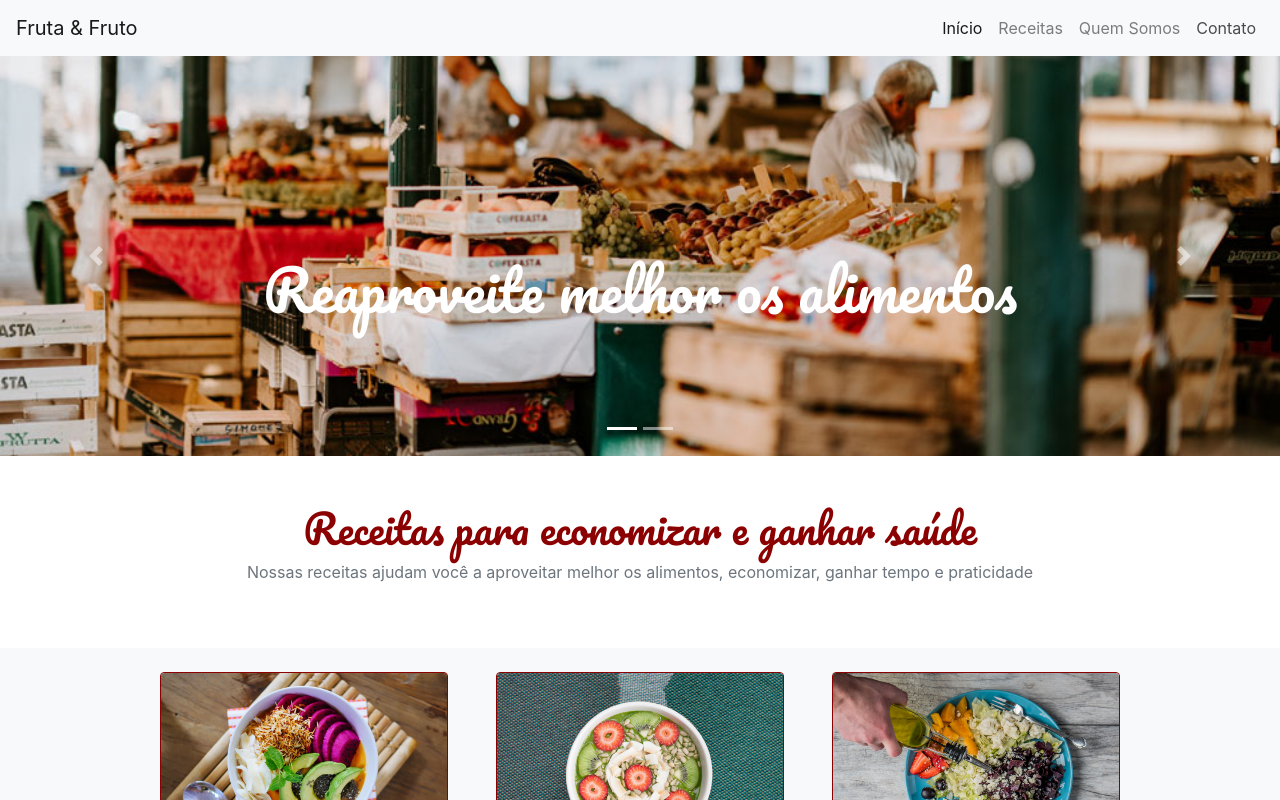
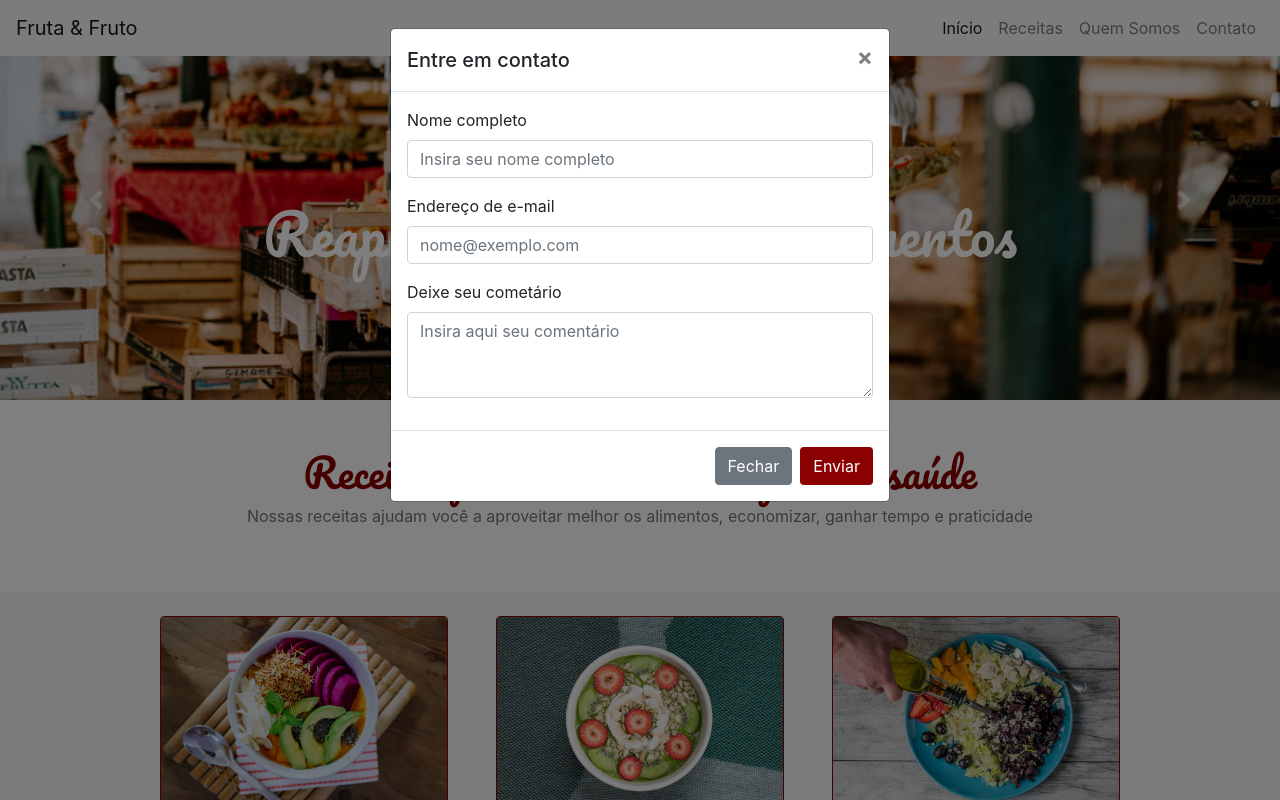
Before and after one commit to ivanfsilva/fruta-fruto, a plain HTML site: page index.html in a window 1280 px wide. Both pictures are taken after a click on the link "Contato". Shown: the top 800 px of the page. Drawn offline with nearby package versions, Linux system fonts and the light colour scheme.

Commit message:
Modal de contato finalizado

```diff
--- a/index.html
+++ b/index.html
@@ -12,7 +12,7 @@
 
 <body>
   <header>
-    <nav class="navbar navbar-expand-lg navbar-light bg-light">
+    <nav class="navbar navbar-expand-lg navbar-light bg-light fixed-top">
       <a class="navbar-brand" href="#">Fruta & Fruto</a>
       <button class="navbar-toggler" type="button" data-toggle="collapse" data-target="#navbarNavAltMarkup" aria-controls="navbarNavAltMarkup" aria-expanded="false" aria-label="Toggle navigation">
         <span class="navbar-toggler-icon"></span>
@@ -21,8 +21,8 @@
         <ul class="navbar-nav">
           <li><a class="nav-item nav-link active" href="#">Início <span class="sr-only">(current)</span></a></li>
           <li><a class="nav-item nav-link" href="#">Receitas</a></li>
-          <li></li><a class="nav-item nav-link" href="#">Quem Somos</a></li>
-          <li></li><a class="nav-item nav-link" href="#">Contato</a></li>
+          <li><a class="nav-item nav-link" href="#">Quem Somos</a></li>
+          <li><a class="nav-item nav-link" data-toggle="modal" data-target="#modal-contato" href="#">Contato</a></li>
         </ul>
       </div>
     </nav>
@@ -125,6 +125,45 @@
     </section>
   </main>
 
+<!-- Modal -->
+<div class="modal fade" id="modal-contato" tabindex="-1" role="dialog" aria-labelledby="exampleModalLabel" aria-hidden="true">
+  <div class="modal-dialog" role="document">
+    <div class="modal-content">
+      <div class="modal-header">
+        <h5 class="modal-title" id="exampleModalLabel">Entre em contato</h5>
+        <button type="button" class="close" data-dismiss="modal" aria-label="Close">
+          <span aria-hidden="true">&times;</span>
+        </button>
+      </div>
+      <div class="modal-body">
+        <form>
+          <div class="form-group">
+            <label for="formGroupExampleInput">Nome completo</label>
+            <input type="text" class="form-control" id="formGroupExampleInput"
+              placeholder="Insira seu nome completo">
+          </div>
+
+          <div class="form-group">
+            <label for="exampleFormControlInput1">Endereço de e-mail</label>
+            <input type="email" class="form-control" id="exampleFormControlInput1"
+              placeholder="nome@exemplo.com">
+          </div>
+
+          <div class="form-group">
+            <label for="exampleFormControlTextarea1">Deixe seu cometário</label>
+            <textarea class="form-control" id="exampleFormControlTextarea1" rows="3"
+              placeholder="Insira aqui seu comentário"></textarea>
+          </div>
+        </form>
+      </div>
+      <div class="modal-footer">
+        <button type="button" class="btn btn-secondary" data-dismiss="modal">Fechar</button>
+        <button type="button" class="btn botao-cor-especial">Enviar</button>
+      </div>
+    </div>
+  </div>
+</div>
+
   <p>contato:<a href="mailto:email@frutafruto.com.br">email@frutafruto.com.br</a></p>
 
   <script src="https://code.jquery.com/jquery-3.4.1.slim.min.js" integrity="sha384-J6qa4849blE2+poT4WnyKhv5vZF5SrPo0iEjwBvKU7imGFAV0wwj1yYfoRSJoZ+n" crossorigin="anonymous"></script>
```
